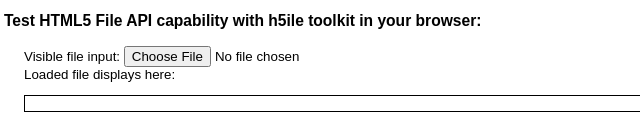
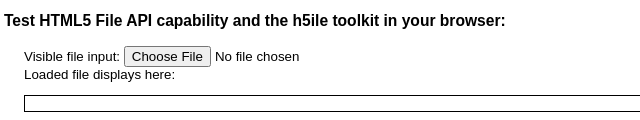
Before and after one commit to maratbn/h5ile, a plain HTML site: page index.html in a window 1280 px wide. Shown: the part 292-412 px from the top of the page, 100-740 px from the left. Drawn offline with Linux system fonts and the light colour scheme.

Commit message:
Minor wording change.

```diff
--- a/index.html
+++ b/index.html
@@ -74,7 +74,8 @@
       </li>
       <li>
         <h3>
-          Test HTML5 File API capability with h5ile toolkit in your browser:
+          Test HTML5 File API capability and the h5ile toolkit in your
+          browser:
         </h3>
         <div class='section_content'>
           <script type='text/javascript'>
```
